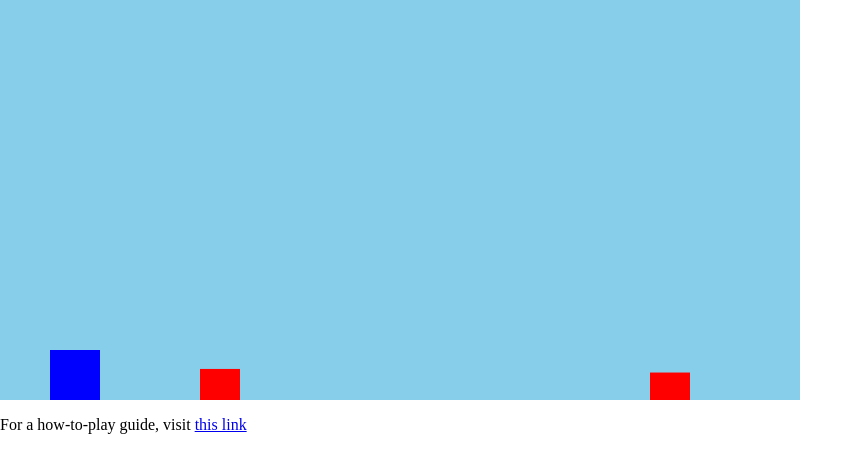
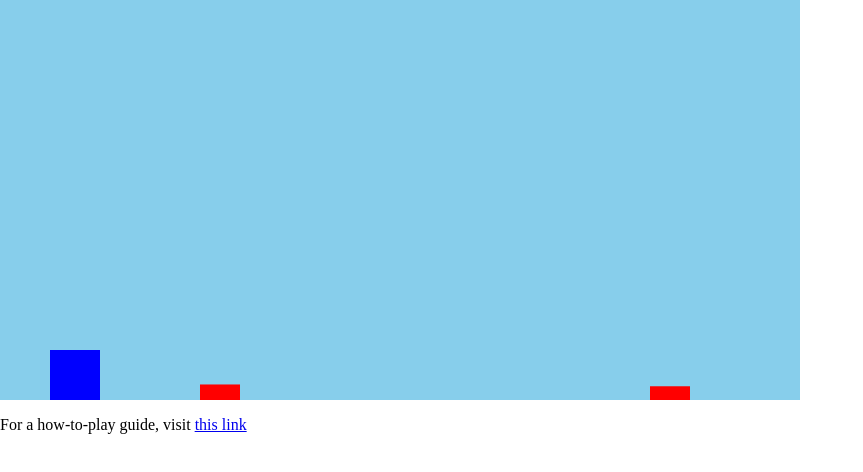
Before and after one commit to repositoryplumber/infirunner, a plain HTML site: page index.html in a window 1280 px wide. Shown: the whole page, without its empty margins (0-863 px from the left). Drawn offline with Linux system fonts and the light colour scheme.

Commit message:
Update ~ index.html

```diff
--- a/index.html
+++ b/index.html
@@ -51,7 +51,7 @@
 
         function createObstacle() {
             const width = 40; // Reduced width
-            const height = Math.random() * 20 + 20; // Adjusted range for smaller obstacles
+            const height = Math.random() * 10 + 10; // Adjusted range for smaller obstacles
             const x = canvas.width;
             obstacles.push({ x, y: canvas.height - height, width, height });
         }
```
